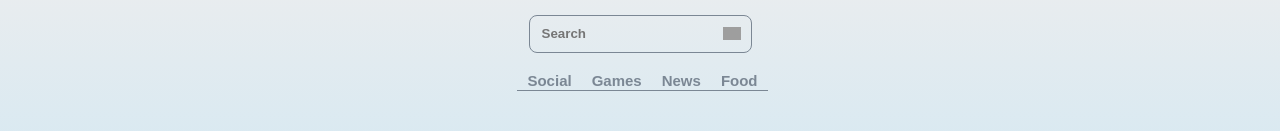
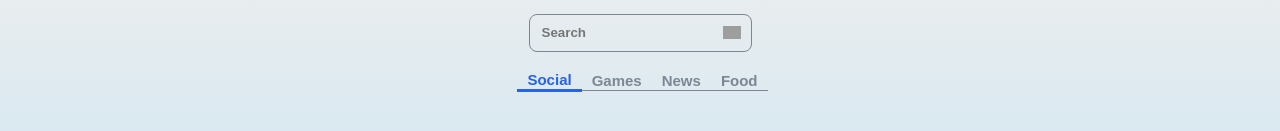
Before and after one commit to Hussain-Sharif/App-Store-React-JS-Project, a React (Create React App) app: page / in a window 1280 px wide. Shown: the part 222-353 px from the top of the page. Built offline with nearby package versions, Linux system fonts and the light colour scheme; grey boxes are pictures that could not be loaded; a web font is replaced by a local one.

Commit message:
Update index.css
Added selected-TAB rule set

```diff
--- a/src/components/TabItem/index.css
+++ b/src/components/TabItem/index.css
@@ -16,3 +16,7 @@
   padding-right: 10px;
   /* background-color: black; */
 }
+.selectedTab {
+  color: #2563eb;
+  border-bottom: #2563eb solid 3px;
+}
```
